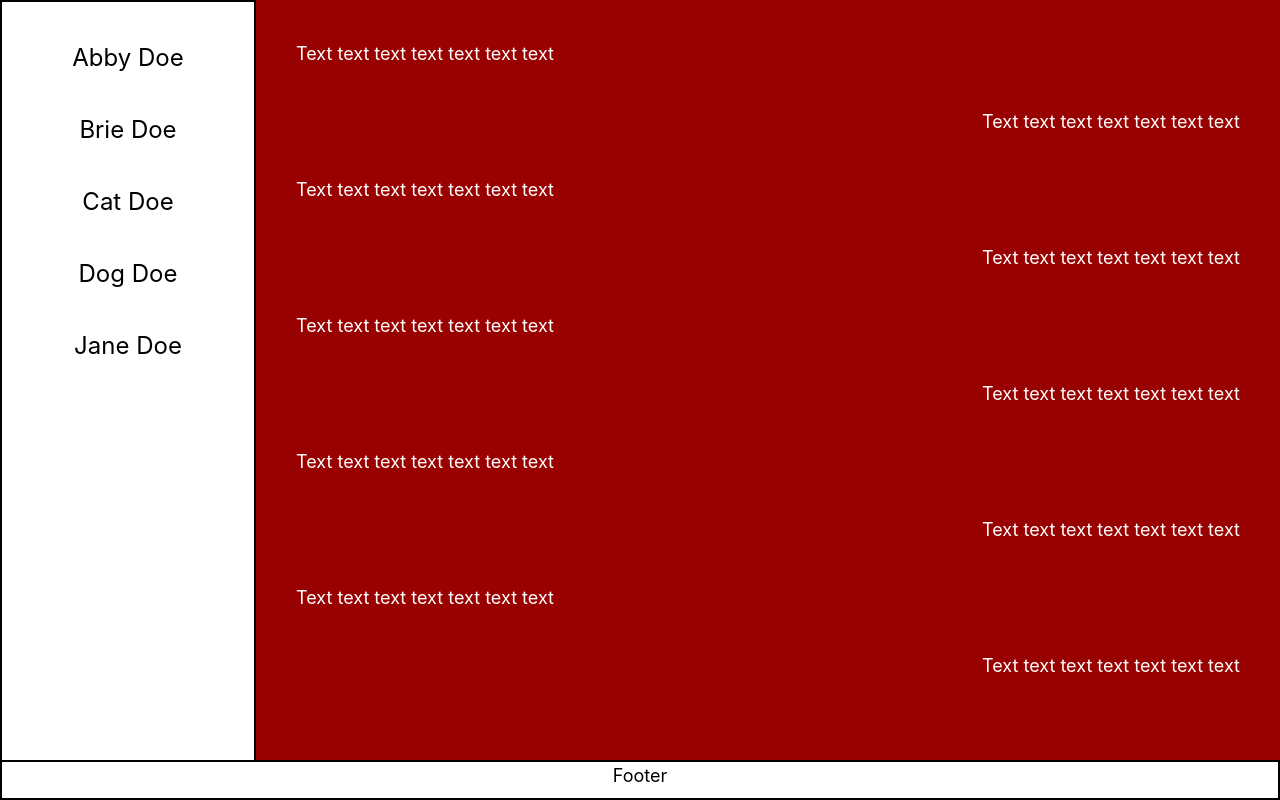
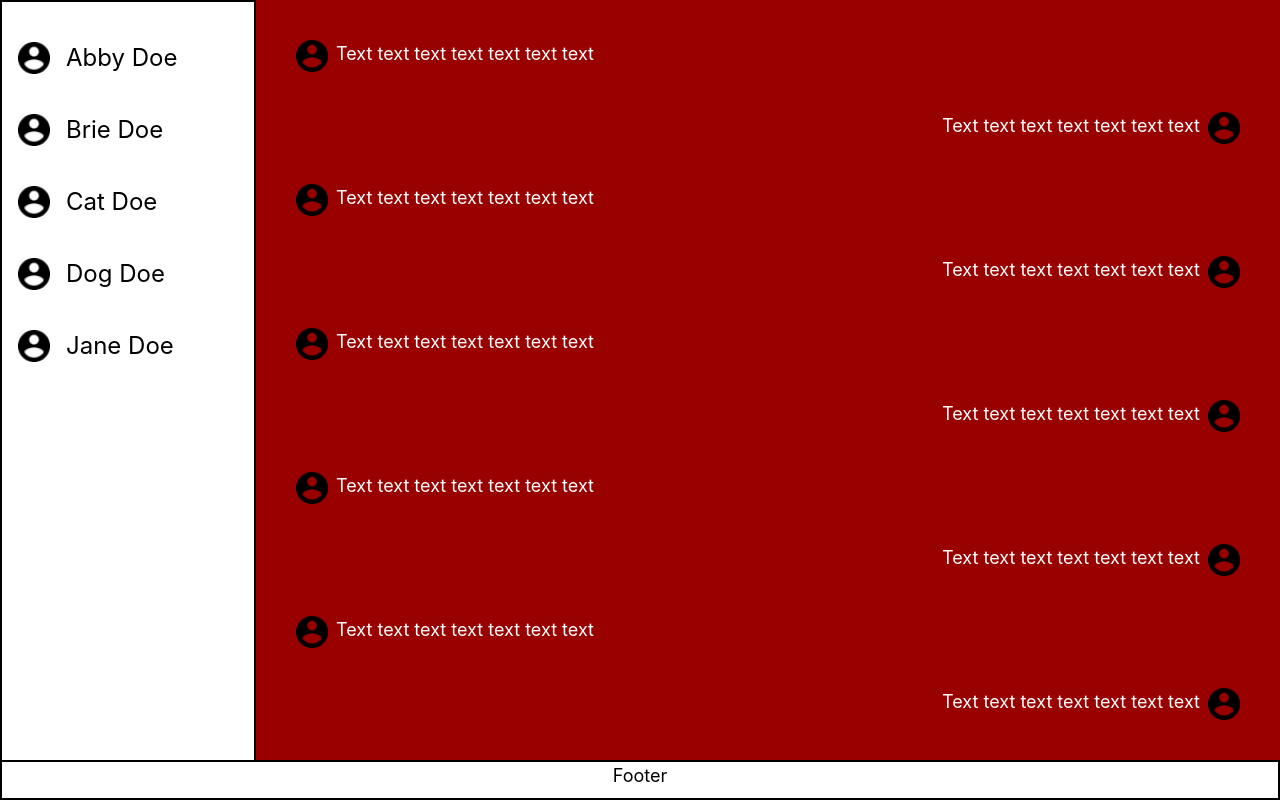
Before and after one commit to emmayuan25/cs201-team6, a React (Create React App) app in the folder trojanconnect/: page /message in a window 1280 px wide. Built offline with nearby package versions, Linux system fonts and the light colour scheme.

Commit message:
update message page

```diff
--- a/trojanconnect/src/components/ContactBox.js
+++ b/trojanconnect/src/components/ContactBox.js
@@ -1,4 +1,5 @@
 import React, {useState} from 'react';
+import userpng from '../assets/user.png';
 
 function ContactBox(props) {
     const [isActive, setIsActive] = useState(true);
@@ -9,11 +10,11 @@
 
     return (
         <div
-            className='my-10 cursor-pointer text-center'
-            style={{backgroundColor: isActive ? 'white' : 'yellow'}}
+            className='my-10 cursor-pointer text-center flex'
+            style={{backgroundColor: isActive ? 'white' : '#FFCC00'}}
             onClick={handleChange}
         >
-            {/* <img src="../assets/user.png" alt="user" /> */}
+            <img className='w-8 mx-4 justify-center flex' src={userpng} alt="user" />
             <span className='text-2xl inline-block'>{props.username}</span>
         </div>
     )
--- a/trojanconnect/src/components/InMsg.js
+++ b/trojanconnect/src/components/InMsg.js
@@ -1,10 +1,11 @@
 import React from 'react';
+import userpng from '../assets/user.png';
 
 function InMsg(props) {
     return (
-        <div className='bg-transparent text-white m-10 text-lg'>
+        <div className='bg-transparent text-white m-10 text-lg flex'>
+            <img className='w-8 justify-center flex mr-2' src={userpng} alt="user" />
             <div>{props.text}</div>
-            {/* <img src="../assets/user.png" alt="user"></img> */}
         </div>
     )
 }
--- a/trojanconnect/src/components/OutMsg.js
+++ b/trojanconnect/src/components/OutMsg.js
@@ -1,10 +1,11 @@
 import React from 'react';
+import userpng from '../assets/user.png';
 
 function OutMsg(props) {
     return (
-        <div className='bg-transparent text-white m-10 text-right text-lg'>
-            {/* <img src="../assets/user.png" alt="user"></img> */}
+        <div className='bg-transparent text-white m-10 text-right text-lg flex justify-end'>
             <div>{props.text}</div>
+            <img className='w-8 justify-center flex ml-2' src={userpng} alt="user" />
         </div>
     )
 }
--- a/trojanconnect/tailwind.config.js
+++ b/trojanconnect/tailwind.config.js
@@ -6,7 +6,7 @@
   theme: {
     colors: {
       'red' : '#990000',
-      'yellor' : '#FFCC00',
+      'yellow' : '#FFCC00',
       'grey' : '#5B5B5B',
       'white' : '#FFFFFF'
     },
```
Also changed, not shown: trojanconnect/src/assets/user.png.
